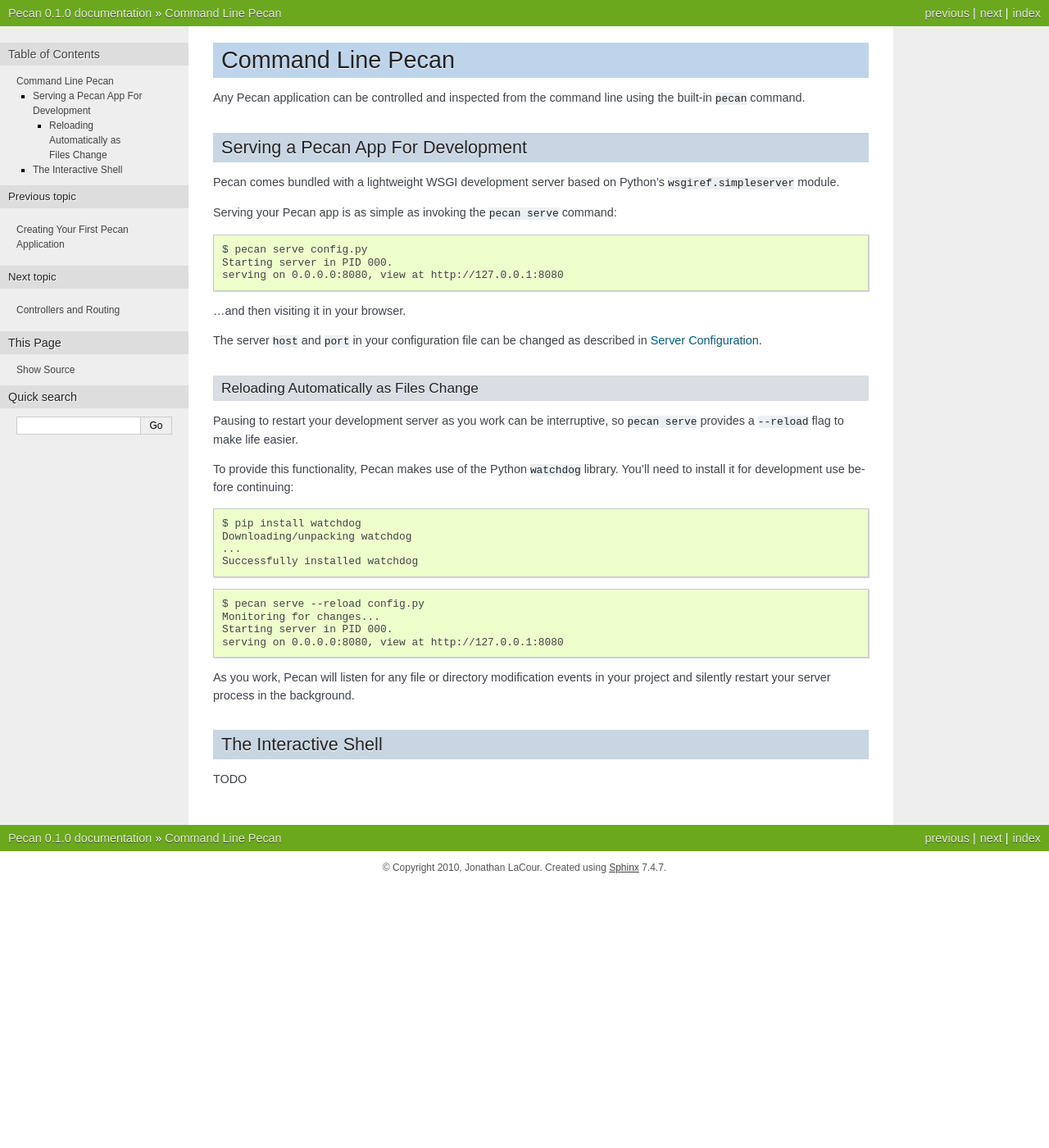
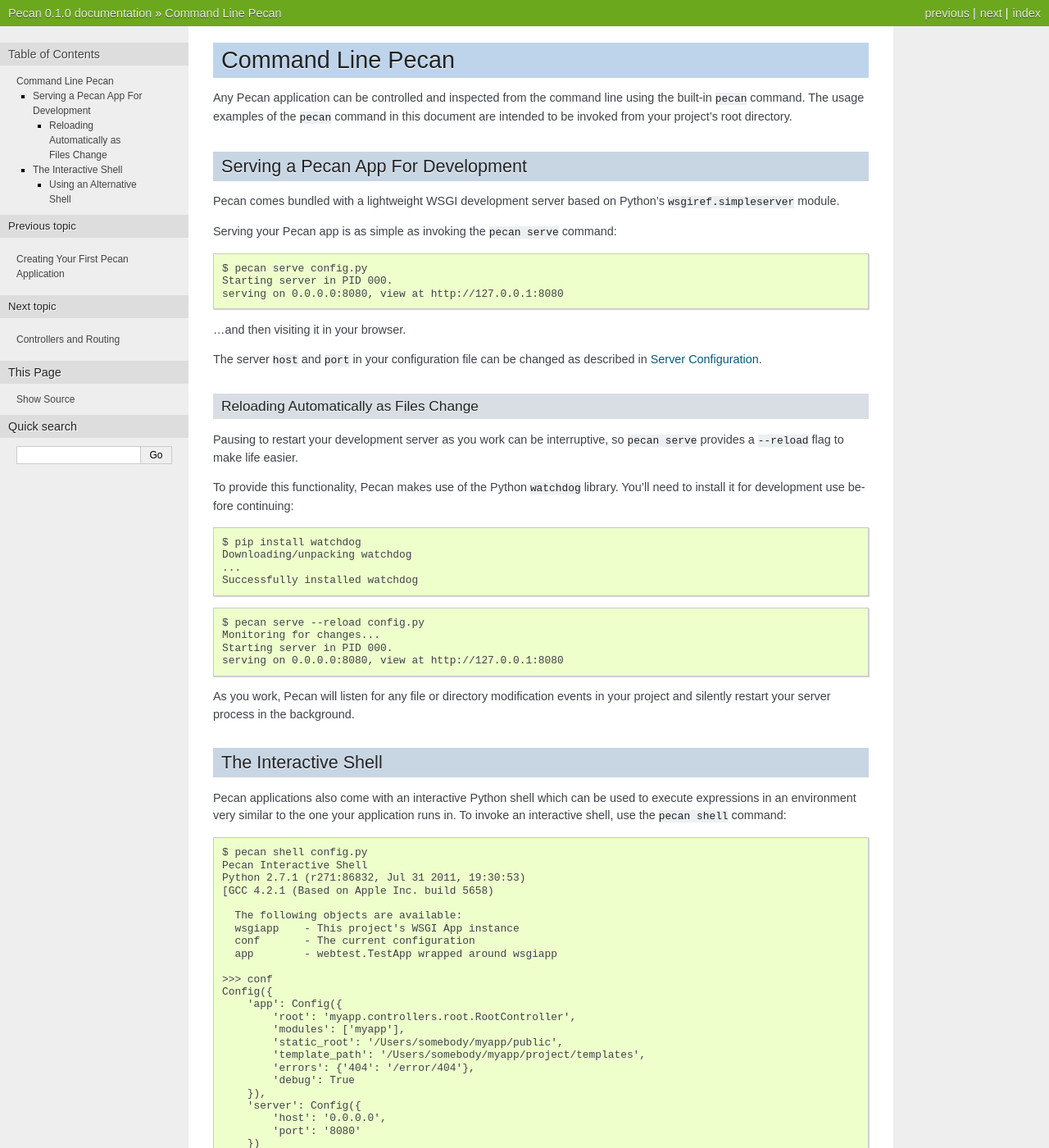
Before and after one commit to stackforge/pecan, a Sphinx documentation site: the page built from docs/source/commands.rst, in a window 1280 px wide and 1400 px high. Shown: the whole window at 82% size. Built offline with Sphinx 7.4.7, drawn with Linux system fonts in a browser that asks for light colours; some of the changed text lies outside the part shown.

Commit message:
The start of docs for ``pecan shell``.

```diff
--- a/docs/source/commands.rst
+++ b/docs/source/commands.rst
@@ -3,7 +3,9 @@
 Command Line Pecan
 ==================
 Any Pecan application can be controlled and inspected from the command line
-using the built-in ``pecan`` command.
+using the built-in ``pecan`` command.  The usage examples of the ``pecan``
+command in this document are intended to be invoked from your project's root
+directory.
 
 Serving a Pecan App For Development
 -----------------------------------
@@ -47,4 +49,42 @@
 
 The Interactive Shell
 ---------------------
-TODO
+Pecan applications also come with an interactive Python shell which can be used
+to execute expressions in an environment very similar to the one your
+application runs in.  To invoke an interactive shell, use the ``pecan shell``
+command::
+
+    $ pecan shell config.py
+    Pecan Interactive Shell
+    Python 2.7.1 (r271:86832, Jul 31 2011, 19:30:53)
+    [GCC 4.2.1 (Based on Apple Inc. build 5658)
+
+      The following objects are available:
+      wsgiapp    - This project's WSGI App instance
+      conf       - The current configuration
+      app        - webtest.TestApp wrapped around wsgiapp
+
+    >>> conf
+    Config({
+        'app': Config({
+            'root': 'myapp.controllers.root.RootController',
+            'modules': ['myapp'],
+            'static_root': '/Users/somebody/myapp/public',
+            'template_path': '/Users/somebody/myapp/project/templates',
+            'errors': {'404': '/error/404'},
+            'debug': True
+        }),
+        'server': Config({
+            'host': '0.0.0.0',
+            'port': '8080'
+        })
+    })
+    >>> app
+    <webtest.app.TestApp object at 0x101a830>
+    >>> app.get('/')
+    <200 OK text/html body='<html>\n ...\n\n'/936>
+
+Using an Alternative Shell
+++++++++++++++++++++++++++
+Pecan has support for the `IPython <http://ipython.org/>`_ and `bpython
+<http://bpython-interpreter.org/>`_ alternative shells.
```
